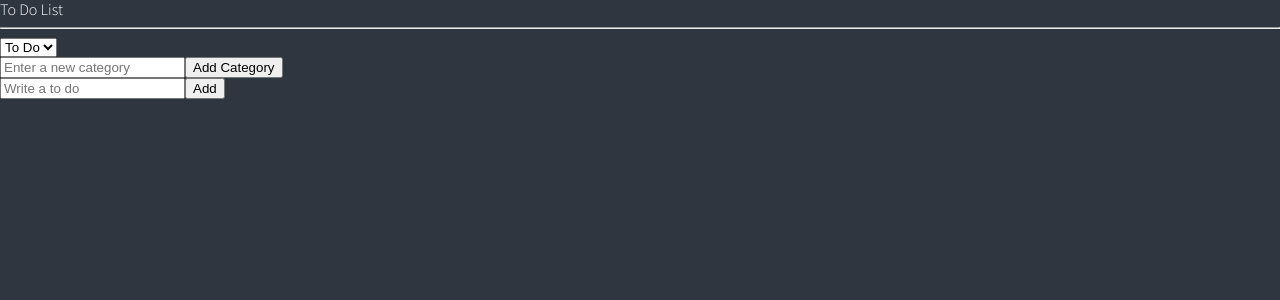
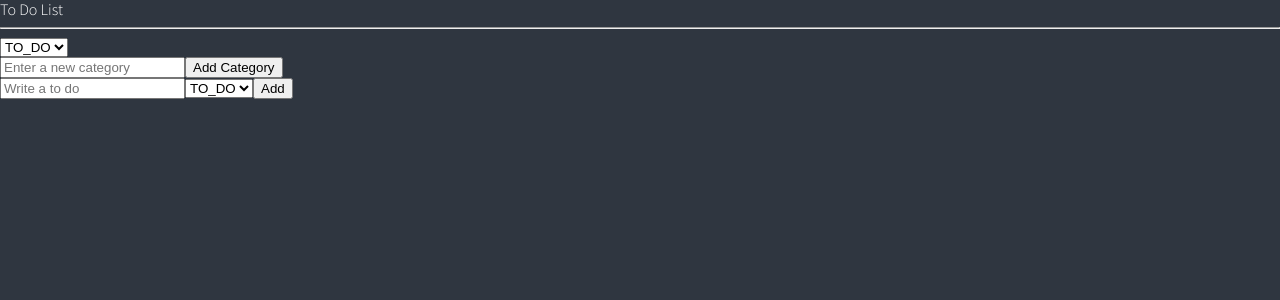
Before and after one commit to fromhelianthus/my-todolist, a React (Create React App) app: page / in a window 1280 px wide. Shown: the top 300 px of the page. Built offline with nearby package versions, Linux system fonts and the light colour scheme.

Commit message:
feat: add custom category

```diff
--- a/src/atoms.tsx
+++ b/src/atoms.tsx
@@ -1,32 +1,45 @@
+// atoms.tsx
+
 import { atom, selector } from "recoil";
 
+// 기본 카테고리
 export const Categories = {
     TO_DO: "TO_DO",
     DOING: "DOING",
     DONE: "DONE",
 };
 
+// ToDo 인터페이스 정의
 export interface IToDo {
     text: string;
     id: number;
     category: (typeof Categories)[keyof typeof Categories];
 }
 
+// 모든 카테고리 상태 (로컬 스토리지에서 사용자 정의 카테고리 불러오기)
 export const categoryState = atom<string[]>({
-    key: "category",
-    default: [Categories.TO_DO],
+    key: "categoryState",
+    default: Object.values(Categories),
 });
 
+// 선택된 카테고리 상태
+export const selectedCategoryState = atom<string>({
+    key: "selectedCategoryState",
+    default: Categories.TO_DO,
+});
+
+// ToDo 상태
 export const toDoState = atom<IToDo[]>({
-    key: "toDo",
+    key: "toDoState",
     default: [],
 });
 
+// 선택된 카테고리별 ToDo 목록 필터링 selector
 export const toDoSelector = selector({
     key: "toDoSelector",
     get: ({ get }) => {
         const toDos = get(toDoState);
-        const category = get(categoryState);
-        return toDos.filter((toDo) => toDo.category === (category as any));
+        const selectedCategory = get(selectedCategoryState);
+        return toDos.filter((toDo) => toDo.category === selectedCategory);
     },
 });
--- a/src/component/CreateToDo.tsx
+++ b/src/component/CreateToDo.tsx
@@ -1,20 +1,22 @@
 import React from "react";
 import { useForm } from "react-hook-form";
-import { useSetRecoilState } from "recoil";
-import { toDoState } from "../atoms";
+import { useRecoilValue, useSetRecoilState } from "recoil";
+import { categoryState, toDoState } from "../atoms";
 
 interface IForm {
     toDo: string;
+    category: string;
 }
 
 function CreateToDo() {
     const setToDos = useSetRecoilState(toDoState);
+    const categories = useRecoilValue(categoryState);
     const { register, handleSubmit, setValue } = useForm<IForm>();
 
-    const handleValid = ({ toDo }: IForm) => {
+    const handleValid = ({ toDo, category }: IForm) => {
         setToDos((oldToDos) => [
             ...oldToDos,
-            { text: toDo, id: Date.now(), category: "TO_DO" }, // 기본 카테고리를 TO_DO로 설정
+            { text: toDo, id: Date.now(), category },
         ]);
         setValue("toDo", "");
     };
@@ -23,11 +25,16 @@ function CreateToDo() {
         <div>
             <form onSubmit={handleSubmit(handleValid)}>
                 <input
-                    {...register("toDo", {
-                        required: "Please write a To Do",
-                    })}
+                    {...register("toDo", { required: "Please write a To Do" })}
                     placeholder="Write a to do"
                 />
+                <select {...register("category", { required: true })}>
+                    {categories.map((category) => (
+                        <option key={category} value={category}>
+                            {category}
+                        </option>
+                    ))}
+                </select>
                 <button type="submit">Add</button>
             </form>
         </div>
--- a/src/component/ToDo.tsx
+++ b/src/component/ToDo.tsx
@@ -1,3 +1,5 @@
+// ToDo.tsx
+
 import React from "react";
 import { useSetRecoilState } from "recoil";
 import { Categories, IToDo, toDoState } from "../atoms";
--- a/src/component/ToDoList.tsx
+++ b/src/component/ToDoList.tsx
@@ -1,21 +1,44 @@
-import React, { useState } from "react";
+import React, { useState, useEffect } from "react";
 import { useRecoilState, useRecoilValue } from "recoil";
-import { Categories, categoryState, toDoSelector } from "../atoms";
+import {
+    Categories,
+    categoryState,
+    selectedCategoryState,
+    toDoSelector,
+} from "../atoms";
 import CreateToDo from "./CreateToDo";
 import ToDo from "./ToDo";
 
 function ToDoList() {
     const toDos = useRecoilValue(toDoSelector);
-    const [category, setCategory] = useRecoilState(categoryState);
+    const [categories, setCategories] = useRecoilState(categoryState);
+    const [selectedCategory, setSelectedCategory] = useRecoilState(
+        selectedCategoryState
+    );
     const [newCategory, setNewCategory] = useState("");
 
+    // 컴포넌트가 처음 로드될 때 localStorage에서 사용자 카테고리를 불러오기
+    useEffect(() => {
+        const savedCategories = localStorage.getItem("userCategories");
+        if (savedCategories) {
+            setCategories((prev) => [...prev, ...JSON.parse(savedCategories)]);
+        }
+    }, [setCategories]);
+
+    // 카테고리 선택 변경
     const onInput = (event: React.FormEvent<HTMLSelectElement>) => {
-        setCategory(event.currentTarget.value as any);
+        setSelectedCategory(event.currentTarget.value);
     };
 
+    // 새로운 카테고리 추가 및 localStorage에 저장
     const handleNewCategory = () => {
-        if (newCategory && !Object.values(Categories).includes(newCategory)) {
-            setCategory(newCategory as any);
+        if (newCategory && !categories.includes(newCategory)) {
+            const updatedCategories = [...categories, newCategory];
+            setCategories(updatedCategories);
+            localStorage.setItem(
+                "userCategories",
+                JSON.stringify(updatedCategories)
+            );
             setNewCategory("");
         }
     };
@@ -24,10 +47,12 @@ function ToDoList() {
         <div>
             <h1>To Do List</h1>
             <hr />
-            <select value={category} onInput={onInput}>
-                <option value={Categories.TO_DO}>To Do</option>
-                <option value={Categories.DOING}>Doing</option>
-                <option value={Categories.DONE}>Done</option>
+            <select value={selectedCategory} onInput={onInput}>
+                {categories.map((category) => (
+                    <option key={category} value={category}>
+                        {category}
+                    </option>
+                ))}
             </select>
             <br />
             <input
```
Also changed, not shown: src/component/CreateCategory.tsx (+25 -3 lines).
